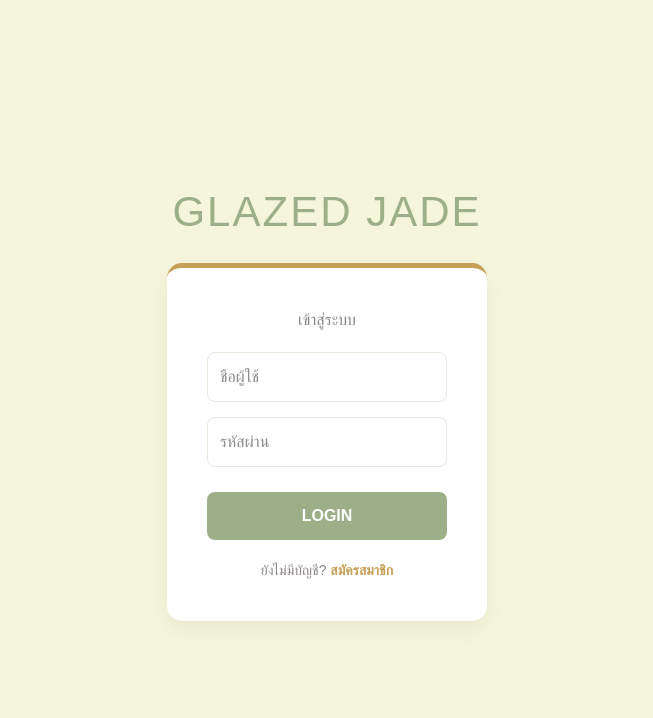
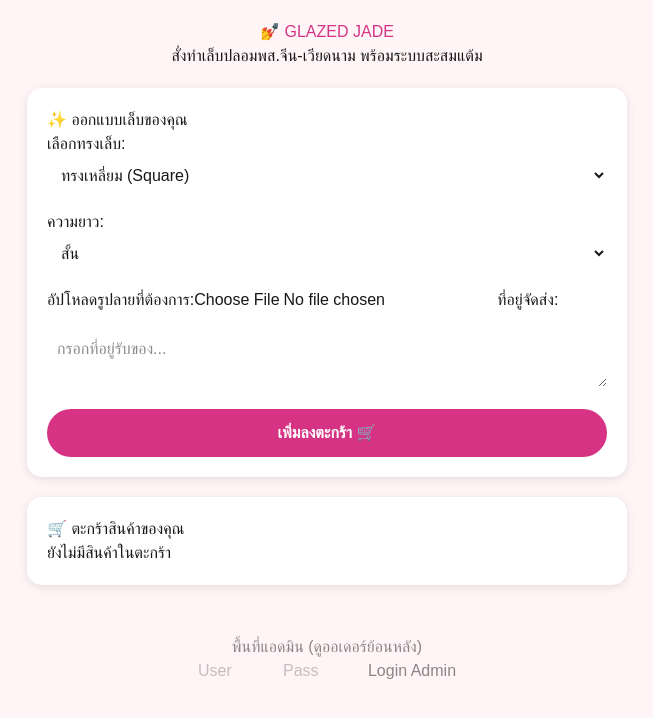
Before and after one commit to mint8998/theglazejade, a Next.js app: page / in a window 1280 px wide. Shown: the top 718 px of the page, without its empty margins (313-966 px from the left). Built offline with nearby package versions, Linux system fonts and the light colour scheme.

Commit message:
Update page.tsx

```diff
--- a/app/page.tsx
+++ b/app/page.tsx
@@ -1,106 +1,138 @@
 "use client";
-import React, { useState } from 'react';
+import React, { useState, useEffect } from 'react';
 
-export default function Home() {
-  const [view, setView] = useState('login');
-  const [cartCount, setCartCount] = useState(0);
-  const [customerName, setCustomerName] = useState('');
+export default function NailShop() {
+  const [isAdmin, setIsAdmin] = useState(false);
+  const [isLoggedIn, setIsLoggedIn] = useState(false);
+  const [user, setUser] = useState({ username: '', points: 0 });
+  const [cart, setCart] = useState([]);
+  const [adminU, setAdminU] = useState('');
+  const [adminP, setAdminP] = useState('');
 
-  const [u, setU] = useState('');
-  const [p, setP] = useState('');
+  // สถานะสำหรับการค้นหาของแอดมิน
+  const [searchStart, setSearchStart] = useState('');
+  const [searchEnd, setSearchEnd] = useState('');
 
-  // สีที่คุณเลือก (HEX Codes)
-  const colors = {
-    primary: '#9CAF88',   // Sage Green
-    base: '#F5F5DC',      // Cream White
-    accent: '#8B8589',    // Warm Gray
-    highlight: '#C5A059', // Soft Gold
+  const nailShapes = [
+    "ทรงเหลี่ยม (Square)", "ทรงมน (Oval)", "ทรงบัลเลต์ (Coffin)",
+    "พส.เวียดนาม (ปลายแหลมเฉี่ยว)", "พส.จีน (ทรงเหลี่ยมหรู/ติดอะไหล่)"
+  ];
+
+  // ฟังก์ชันเพิ่มของลงตะกร้า
+  const addToCart = (e) => {
+    e.preventDefault();
+    const formData = new FormData(e.target);
+    const newItem = {
+      id: Date.now(),
+      shape: formData.get('shape'),
+      length: formData.get('length'),
+      address: formData.get('address'),
+      image: "รูปลายเล็บที่อัปโหลด",
+      date: new Date().toISOString().split('T')[0]
+    };
+    setCart([...cart, newItem]);
+    alert('เพิ่มลงตะกร้าแล้ว!');
+    e.target.reset();
   };
 
-  const handleLogin = () => {
-    if (u === 'admin' && p === '12345678') setView('admin');
-    else if (u !== "" && p !== "") { setCustomerName(u); setView('shop'); }
-    else alert("กรุณากรอกข้อมูลให้ครบถ้วน");
+  // ฟังก์ชันลบสินค้าในตะกร้า
+  const removeFromCart = (id) => {
+    setCart(cart.filter(item => item.id !== id));
   };
 
-  // --- 1. หน้า Login ---
-  if (view === 'login') {
+  // เช็คระบบแอดมิน (admin / 12345678)
+  const handleAdminLogin = () => {
+    if (adminU === 'admin' && adminP === '12345678') setIsAdmin(true);
+    else alert('รหัสแอดมินไม่ถูกต้อง');
+  };
+
+  if (isAdmin) {
     return (
-      <div style={{ display: 'flex', flexDirection: 'column', alignItems: 'center', justifyContent: 'center', height: '100vh', backgroundColor: colors.base, fontFamily: 'sans-serif' }}>
-        <h1 style={{ color: colors.primary, fontSize: '42px', marginBottom: '20px', letterSpacing: '2px' }}>GLAZED JADE</h1>
-        <div style={{ backgroundColor: 'white', padding: '40px', borderRadius: '15px', boxShadow: '0 10px 25px rgba(0,0,0,0.05)', width: '320px', textAlign: 'center', borderTop: `5px solid ${colors.highlight}` }}>
-          <h2 style={{ color: colors.accent, marginBottom: '20px' }}>เข้าสู่ระบบ</h2>
-          <input placeholder="ชื่อผู้ใช้" onChange={(e) => setU(e.target.value)} style={{ width: '100%', padding: '12px', marginBottom: '15px', borderRadius: '8px', border: `1px solid ${colors.primary}44`, outline: 'none' }} />
-          <input type="password" placeholder="รหัสผ่าน" onChange={(e) => setP(e.target.value)} style={{ width: '100%', padding: '12px', marginBottom: '25px', borderRadius: '8px', border: `1px solid ${colors.primary}44`, outline: 'none' }} />
-          <button onClick={handleLogin} style={{ width: '100%', backgroundColor: colors.primary, color: 'white', padding: '12px', border: 'none', borderRadius: '8px', fontWeight: 'bold', cursor: 'pointer', transition: '0.3s' }}>LOGIN</button>
-          <p style={{ marginTop: '20px', fontSize: '14px', color: colors.accent }}>ยังไม่มีบัญชี? <span onClick={() => setView('register')} style={{ color: colors.highlight, cursor: 'pointer', fontWeight: 'bold' }}>สมัครสมาชิก</span></p>
+      <div style={{ padding: '20px', fontFamily: 'sans-serif', backgroundColor: '#f0f2f5', minHeight: '100vh' }}>
+        <h2 style={{ color: '#d63384' }}>ระบบจัดการหลังบ้าน (Admin)</h2>
+        <div style={{ background: 'white', padding: '15px', borderRadius: '10px', marginBottom: '20px' }}>
+          <h4>🔍 ดูคำสั่งซื้อตามช่วงวันที่</h4>
+          <input type="date" onChange={(e) => setSearchStart(e.target.value)} /> ถึง <input type="date" onChange={(e) => setSearchEnd(e.target.value)} />
+          <button style={{ marginLeft: '10px' }}>ค้นหาออเดอร์</button>
         </div>
+        <div style={{ background: 'white', padding: '15px', borderRadius: '10px' }}>
+          <h4>รายการคำสั่งซื้อทั้งหมด</h4>
+          <table border="1" style={{ width: '100%', borderCollapse: 'collapse', textAlign: 'left' }}>
+            <thead style={{ background: '#eee' }}>
+              <tr><th>วันที่</th><th>Account</th><th>ทรงเล็บ</th><th>ที่อยู่</th><th>สถานะ</th></tr>
+            </thead>
+            <tbody>
+              <tr><td>2024-03-20</td><td>User_01</td><td>พส.เวียดนาม</td><td>ชลบุรี...</td><td>รอตรวจสลิปพร้อมเพย์</td></tr>
+            </tbody>
+          </table>
+        </div>
+        <button onClick={() => setIsAdmin(false)} style={{ marginTop: '20px' }}>กลับหน้าหลัก</button>
       </div>
     );
   }
 
-  // --- 2. หน้า Register ---
-  if (view === 'register') {
-    return (
-      <div style={{ display: 'flex', flexDirection: 'column', alignItems: 'center', justifyContent: 'center', height: '100vh', backgroundColor: colors.base, fontFamily: 'sans-serif' }}>
-        <div style={{ backgroundColor: 'white', padding: '40px', borderRadius: '15px', width: '320px', textAlign: 'center', borderTop: `5px solid ${colors.primary}` }}>
-          <h2 style={{ color: colors.accent }}>สมัครสมาชิก</h2>
-          <input placeholder="ชื่อ-นามสกุล" style={{ width: '100%', padding: '12px', marginBottom: '10px', borderRadius: '8px', border: `1px solid ${colors.accent}44` }} />
-          <input type="password" placeholder="ตั้งรหัสผ่าน" style={{ width: '100%', padding: '12px', marginBottom: '20px', borderRadius: '8px', border: `1px solid ${colors.accent}44` }} />
-          <button onClick={() => setView('login')} style={{ width: '100%', backgroundColor: colors.highlight, color: 'white', padding: '12px', border: 'none', borderRadius: '8px', fontWeight: 'bold' }}>ยืนยันสมัครสมาชิก</button>
-          <p onClick={() => setView('login')} style={{ marginTop: '15px', cursor: 'pointer', color: colors.accent }}>ย้อนกลับ</p>
+  return (
+    <div style={{ padding: '20px', backgroundColor: '#fff5f7', minHeight: '100vh', fontFamily: 'sans-serif' }}>
+      <header style={{ textAlign: 'center', marginBottom: '20px' }}>
+        <h1 style={{ color: '#d63384' }}>💅 GLAZED JADE</h1>
+        <p>สั่งทำเล็บปลอมพส.จีน-เวียดนาม พร้อมระบบสะสมแต้ม</p>
+      </header>
+
+      <div style={{ maxWidth: '600px', margin: 'auto' }}>
+        {/* ส่วนฟอร์มสั่งทำ */}
+        <div style={{ background: 'white', padding: '20px', borderRadius: '15px', boxShadow: '0 2px 10px rgba(0,0,0,0.1)' }}>
+          <h3>✨ ออกแบบเล็บของคุณ</h3>
+          <form onSubmit={addToCart}>
+            <label>เลือกทรงเล็บ:</label>
+            <select name="shape" style={{ width: '100%', padding: '10px', marginBottom: '15px' }}>
+              {nailShapes.map(s => <option key={s} value={s}>{s}</option>)}
+            </select>
+
+            <label>ความยาว:</label>
+            <select name="length" style={{ width: '100%', padding: '10px', marginBottom: '15px' }}>
+              <option>สั้น</option><option>กลาง</option><option>ยาว</option>
+            </select>
+
+            <label>อัปโหลดรูปลายที่ต้องการ:</label>
+            <input type="file" style={{ marginBottom: '15px' }} />
+
+            <label>ที่อยู่จัดส่ง:</label>
+            <textarea name="address" required style={{ width: '100%', height: '60px', padding: '10px', marginBottom: '15px' }} placeholder="กรอกที่อยู่รับของ..."></textarea>
+
+            <button type="submit" style={{ width: '100%', padding: '12px', background: '#d63384', color: 'white', border: 'none', borderRadius: '25px', cursor: 'pointer', fontWeight: 'bold' }}>
+              เพิ่มลงตะกร้า 🛒
+            </button>
+          </form>
+        </div>
+
+        {/* ส่วนตะกร้าสินค้า */}
+        <div style={{ background: 'white', padding: '20px', borderRadius: '15px', marginTop: '20px', boxShadow: '0 2px 10px rgba(0,0,0,0.1)' }}>
+          <h3>🛒 ตะกร้าสินค้าของคุณ</h3>
+          {cart.length === 0 ? <p>ยังไม่มีสินค้าในตะกร้า</p> : cart.map(item => (
+            <div key={item.id} style={{ display: 'flex', justifyContent: 'space-between', padding: '10px 0', borderBottom: '1px solid #eee' }}>
+              <div>
+                <strong>{item.shape}</strong> ({item.length})<br/>
+                <small>วันที่สั่ง: {item.date}</small>
+              </div>
+              <button onClick={() => removeFromCart(item.id)} style={{ color: 'red', border: 'none', background: 'none', cursor: 'pointer' }}>ลบ 🗑️</button>
+            </div>
+          ))}
+          {cart.length > 0 && (
+            <div style={{ marginTop: '20px', textAlign: 'center', borderTop: '2px solid #fce4ec', paddingTop: '15px' }}>
+              <p>ยอดชำระผ่าน <b>พร้อมเพย์</b></p>
+              <img src="https://api.qrserver.com/v1/create-qr-code/?size=150x150&data=PROMPTPAY" alt="QR" style={{ width: '120px' }} />
+              <button style={{ width: '100%', padding: '15px', background: '#28a745', color: 'white', border: 'none', borderRadius: '25px', marginTop: '10px', fontWeight: 'bold' }}>ชำระเงินและรับแต้มสะสม</button>
+            </div>
+          )}
         </div>
       </div>
-    );
-  }
 
-  // --- 3. หน้า Shop ---
-  if (view === 'shop') {
-    return (
-      <div style={{ backgroundColor: colors.base, minHeight: '100vh', fontFamily: 'sans-serif' }}>
-        <nav style={{ display: 'flex', justifyContent: 'flex-end', gap: '20px', padding: '20px', fontSize: '24px', color: colors.accent }}>
-          <span style={{ cursor: 'pointer', position: 'relative' }}>🛒 <small style={{ position: 'absolute', top: '-5px', right: '-10px', backgroundColor: colors.highlight, color: 'white', borderRadius: '50%', padding: '2px 6px', fontSize: '12px' }}>{cartCount}</small></span>
-          <span onClick={() => setView('login')} style={{ cursor: 'pointer' }}>🚪</span>
-        </nav>
-
-        <header style={{ textAlign: 'center', marginBottom: '40px' }}>
-          <h1 style={{ color: colors.primary, fontSize: '36px', margin: '0' }}>GLAZED JADE</h1>
-          <p style={{ color: colors.accent }}>คุณ: <b style={{ color: colors.highlight }}>{customerName}</b> | สะสม 10 แต้ม</p>
-        </header>
-
-        <main style={{ maxWidth: '500px', margin: 'auto', backgroundColor: 'white', padding: '30px', borderRadius: '20px', boxShadow: '0 5px 15px rgba(0,0,0,0.05)' }}>
-          <h3 style={{ color: colors.primary, borderLeft: `4px solid ${colors.highlight}`, paddingLeft: '10px' }}>ออกแบบเล็บของคุณ</h3>
-          <select style={{ width: '100%', padding: '12px', margin: '15px 0', borderRadius: '8px', border: `1px solid ${colors.accent}44` }}>
-            <option>เลือกทรงเล็บ (Square / Oval / Almond)</option>
-          </select>
-          <div style={{ border: `2px dashed ${colors.primary}`, padding: '20px', textAlign: 'center', marginBottom: '20px', borderRadius: '10px' }}>
-            <input type="file" />
-            <p style={{ fontSize: '12px', color: colors.accent, marginTop: '5px' }}>อัปโหลดลายเล็บที่ต้องการ</p>
-          </div>
-          <textarea placeholder="ที่อยู่จัดส่ง" style={{ width: '100%', height: '80px', padding: '12px', borderRadius: '8px', border: `1px solid ${colors.accent}44`, marginBottom: '20px' }}></textarea>
-          <button onClick={() => setCartCount(cartCount + 1)} style={{ width: '100%', backgroundColor: colors.primary, color: 'white', padding: '15px', border: 'none', borderRadius: '30px', fontWeight: 'bold', fontSize: '18px', cursor: 'pointer' }}>
-            เพิ่มลงตะกร้า / สั่งทำ
-          </button>
-        </main>
-      </div>
-    );
-  }
-
-  // --- 4. หน้า Admin ---
-  if (view === 'admin') {
-    return (
-      <div style={{ padding: '40px', backgroundColor: 'white', minHeight: '100vh', fontFamily: 'sans-serif' }}>
-        <h1 style={{ color: colors.primary }}>Admin Management</h1>
-        <div style={{ padding: '20px', backgroundColor: colors.base, borderRadius: '10px' }}>
-          <p style={{ color: colors.accent }}>ระบบดึงข้อมูลจาก Excel (Google Sheets) อัตโนมัติ</p>
-          <div style={{ backgroundColor: 'white', padding: '15px', borderRadius: '8px', borderLeft: `5px solid ${colors.highlight}` }}>
-            <p><b>ลูกค้าล่าสุด:</b> คุณ {u} | <b>ทรงเล็บ:</b> Square | <b>สถานะ:</b> รอตรวจสอบสลิป</p>
-          </div>
-        </div>
-        <button onClick={() => setView('login')} style={{ marginTop: '20px', backgroundColor: colors.accent, color: 'white', padding: '10px 20px', border: 'none', borderRadius: '5px' }}>ออกจากระบบ</button>
-      </div>
-    );
-  }
-
-  return null;
+      <footer style={{ marginTop: '50px', textAlign: 'center', opacity: 0.5 }}>
+        <p>พื้นที่แอดมิน (ดูออเดอร์ย้อนหลัง)</p>
+        <input placeholder="User" onChange={e => setAdminU(e.target.value)} style={{ width: '80px', marginRight: '5px' }} />
+        <input type="password" placeholder="Pass" onChange={e => setAdminP(e.target.value)} style={{ width: '80px', marginRight: '5px' }} />
+        <button onClick={handleAdminLogin}>Login Admin</button>
+      </footer>
+    </div>
+  );
 }
```
